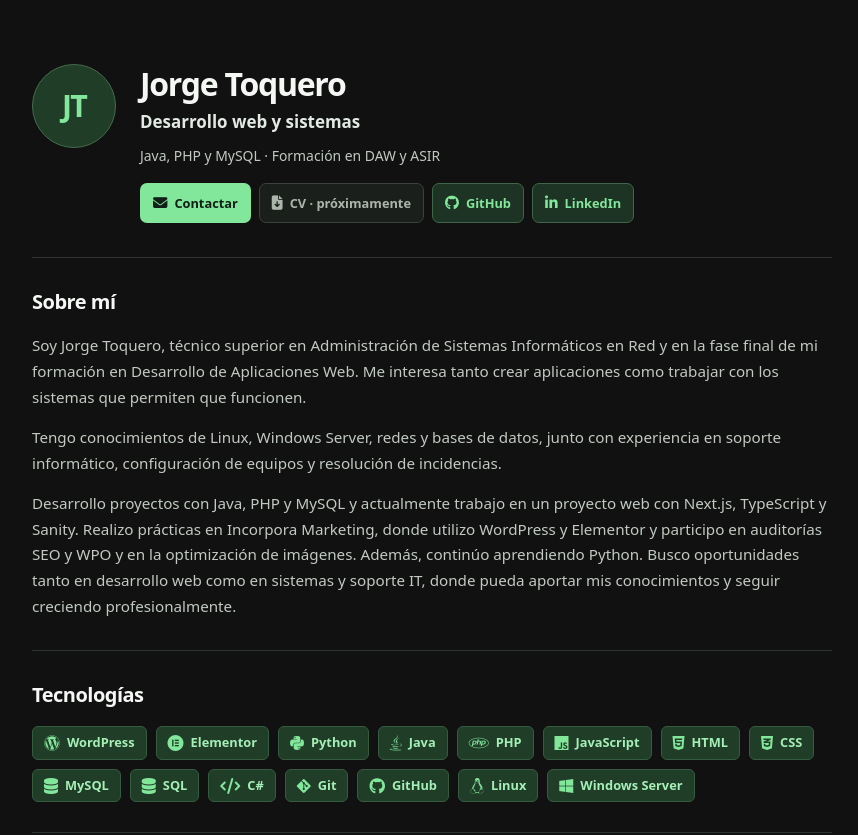
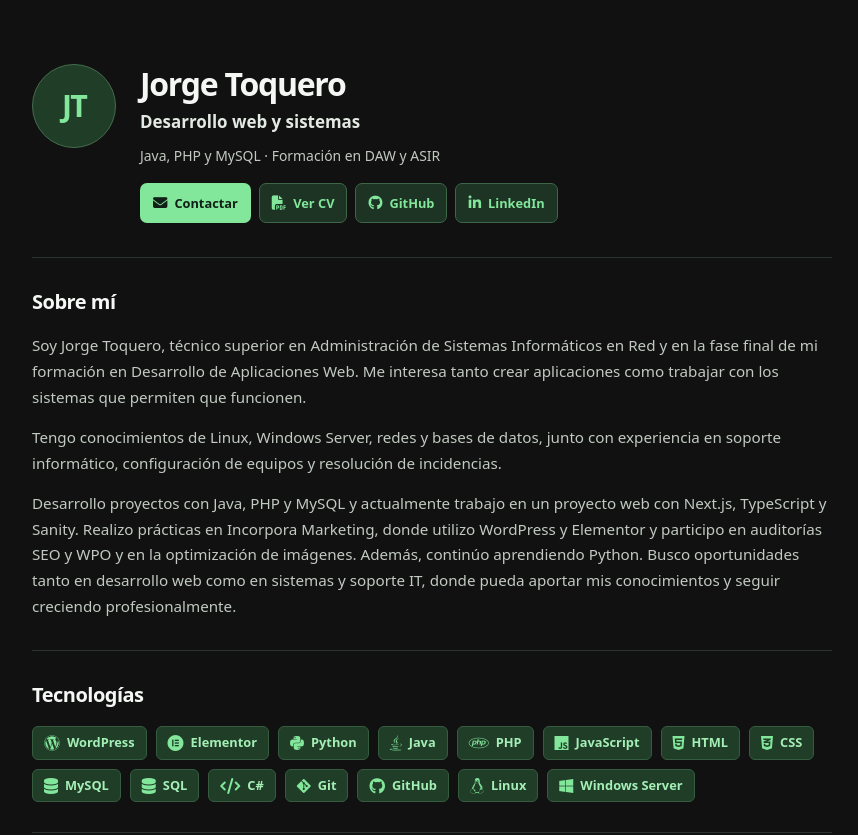
Before and after one commit to JorgeToquero/jorgetoquero.github.io, a plain HTML site: page index.html in a window 1280 px wide. Shown: the top 835 px of the page, without its empty margins (208-1066 px from the left). Drawn offline with Linux system fonts and the light colour scheme.

```diff
--- a/index.html
+++ b/index.html
@@ -91,16 +91,21 @@
                             Descargar CV
                         </a>
                     -->
-                    <span
-                        class="button button-disabled"
-                        aria-disabled="true"
+                    <a
+                        class="button button-secondary"
+                        href="CV-Jorge-Toquero.pdf"
+                        target="_blank"
+                        rel="noopener noreferrer"
                     >
                         <i
-                            class="fa-solid fa-file-arrow-down"
+                            class="fa-solid fa-file-pdf"
                             aria-hidden="true"
                         ></i>
-                        CV · próximamente
-                    </span>
+                        Ver CV
+                        <span class="sr-only">
+                            en PDF, se abre en una pestaña nueva
+                        </span>
+                    </a>
 
                     <a
                         class="button button-secondary"
```
